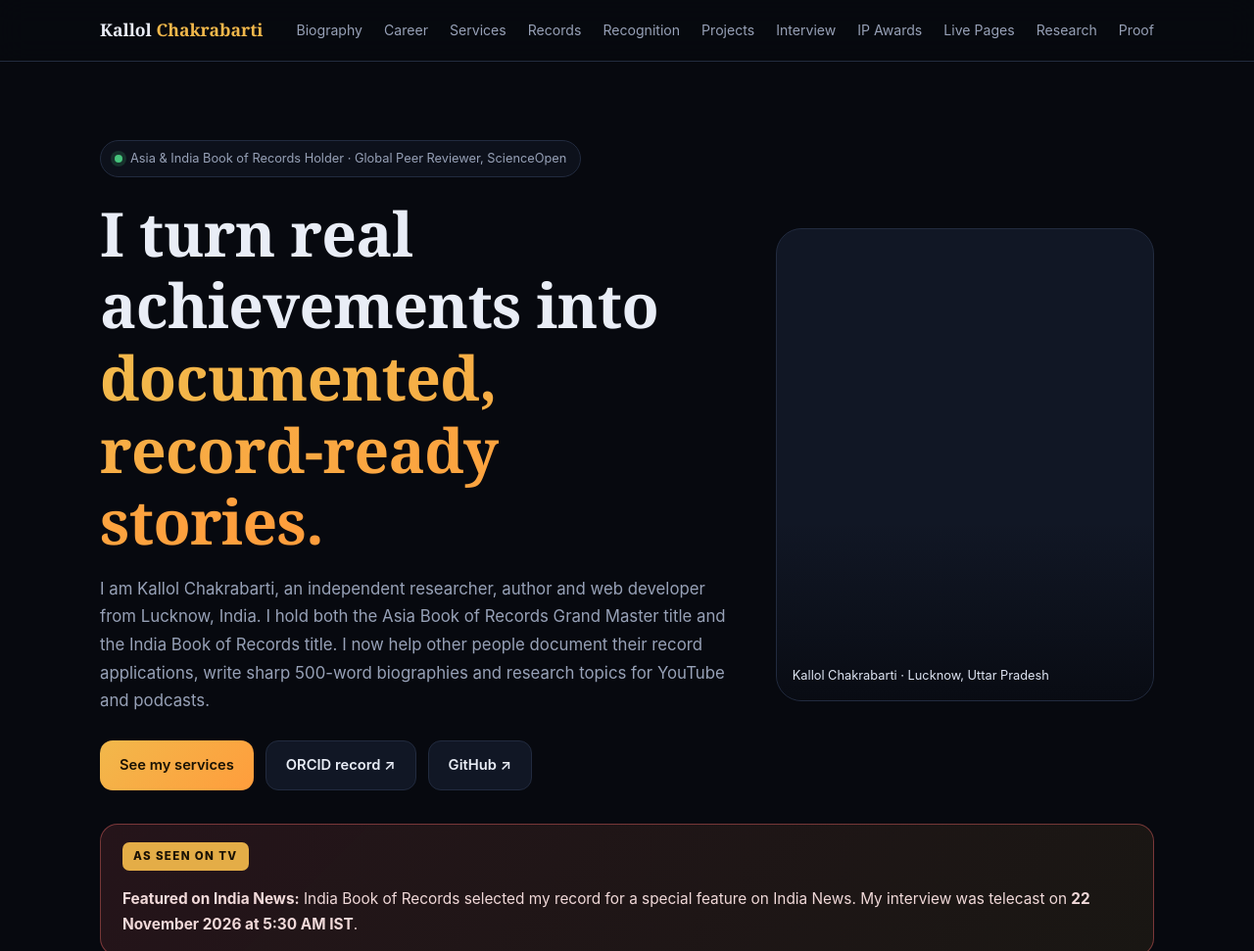
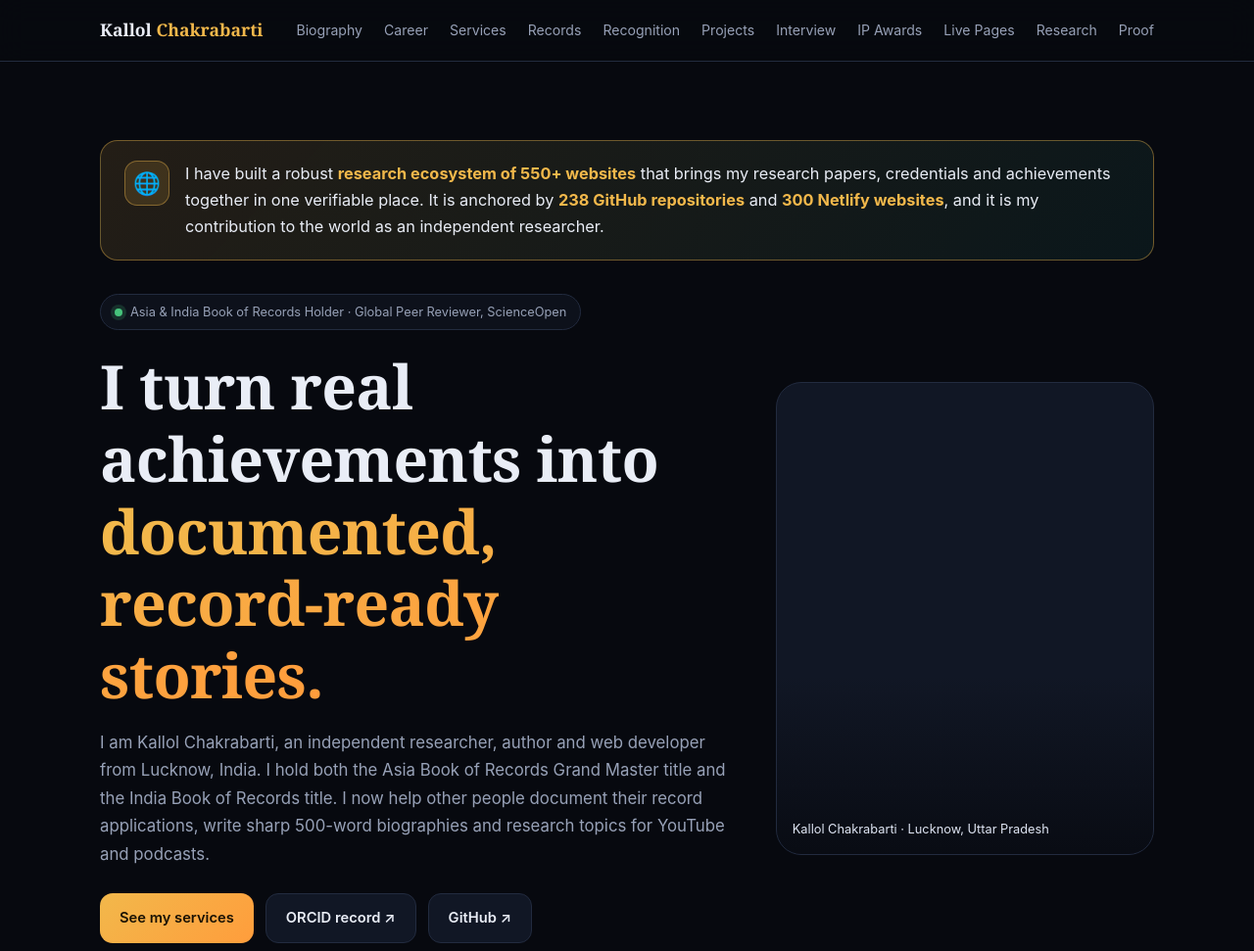
Before and after one commit to HelixOriginator/kallol-chakrabarti-record-holder-biography, a plain HTML site: page index.html in a window 1280 px wide. Shown: the top 971 px of the page at 98% size. Drawn offline with Linux system fonts and the light colour scheme.

Commit message:
Update index.html

```diff
--- a/index.html
+++ b/index.html
@@ -124,6 +124,11 @@ a.vid{display:block;background:linear-gradient(135deg,#141c31,#0a0f1a)}
 .vid-side{background:var(--card);border:1px solid var(--line);border-radius:var(--r);padding:24px}
 .vid-side h3{font-size:1.15rem;margin-bottom:8px}
 .vid-side p{color:var(--muted);font-size:.94rem;margin-bottom:16px}
+.eco{display:flex;gap:16px;align-items:flex-start;background:linear-gradient(135deg,rgba(242,184,75,.12),rgba(63,208,196,.07));border:1px solid rgba(242,184,75,.4);border-radius:var(--r);padding:20px 24px;margin-bottom:34px}
+.eco .ei{flex:none;width:46px;height:46px;border-radius:13px;display:grid;place-items:center;font-size:1.4rem;background:rgba(242,184,75,.14);border:1px solid rgba(242,184,75,.4)}
+.eco p{color:#e9edf6;font-size:1.02rem;line-height:1.65}
+.eco p b{color:var(--gold)}
+@media(max-width:600px){.eco{flex-direction:column;padding:18px}}
 </style>
 </head>
 <body>
@@ -146,6 +151,10 @@ a.vid{display:block;background:linear-gradient(135deg,#141c31,#0a0f1a)}
 </div></nav>
 
 <header class="hero" id="top"><div class="wrap">
+  <div class="eco">
+    <div class="ei">🌐</div>
+    <p>I have built a robust <b>research ecosystem of 550+ websites</b> that brings my research papers, credentials and achievements together in one verifiable place. It is anchored by <b>238 GitHub repositories</b> and <b>300 Netlify websites</b>, and it is my contribution to the world as an independent researcher.</p>
+  </div>
   <div class="hero-grid">
     <div>
       <div class="pill"><span class="dot"></span> Asia &amp; India Book of Records Holder · Global Peer Reviewer, ScienceOpen</div>
@@ -372,6 +381,8 @@ a.vid{display:block;background:linear-gradient(135deg,#141c31,#0a0f1a)}
     <a class="pg" target="_blank" rel="noopener" href="https://helixoriginator.github.io/Sanatana-Dharmic-Policy-Intelligence-Platform/"><div class="pi">🕉️</div><h3>Dharmic Policy Intelligence</h3><p>A policy intelligence platform built around Sanatana Dharmic frameworks.</p><span class="go">Open the platform <i>→</i></span></a>
     <a class="pg" target="_blank" rel="noopener" href="https://helixoriginator.github.io/asia-book-of-records-grandmaster-2025/"><div class="pi">🏆</div><h3>Asia Book of Records Archive</h3><p>The archive for my Asia Book of Records Grandmaster certification.</p><span class="go">View the archive <i>→</i></span></a>
     <a class="pg" target="_blank" rel="noopener" href="https://helixoriginator.github.io/Kallol-Chakrabarti-India-Book-of-Records-Holder/"><div class="pi">🏅</div><h3>India Book of Records Archive</h3><p>The verification portal for my India Book of Records title.</p><span class="go">View the archive <i>→</i></span></a>
+    <a class="pg" target="_blank" rel="noopener" href="https://helixoriginator.github.io/World-Largest-Independent-Digital-Encyclopedia-Helix-Library/"><div class="pi">📚</div><h3>Helix Library: Digital Encyclopedia</h3><p>An open digital encyclopedia and library that brings an independent researcher's work together in one free place, built without institutional backing.</p><span class="go">Open the library <i>→</i></span></a>
+    <a class="pg" target="_blank" rel="noopener" href="https://helixoriginator.github.io/concept-architect/"><div class="pi">🏗️</div><h3>Concept Architect</h3><p>A project that showcases the original concepts and frameworks I have designed and documented as an independent researcher.</p><span class="go">Open Concept Architect <i>→</i></span></a>
   </div>
 </div></section>
 
```
